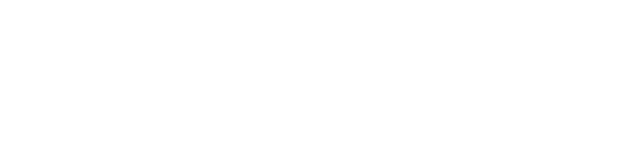
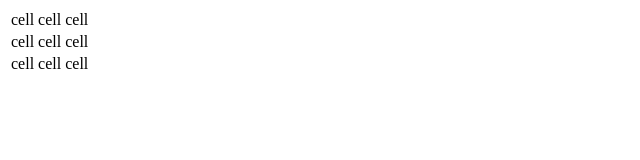
Before and after one commit to MohamedBerbouchi/tp-git, a plain HTML site: page index.html in a window 1280 px wide. Shown: the whole page, without its empty margins (0-640 px from the left). Drawn offline with Linux system fonts and the light colour scheme.

Commit message:
add table

```diff
--- a/index.html
+++ b/index.html
@@ -7,6 +7,22 @@
     <title>sitweb</title>
 </head>
 <body>
-
+    <table>
+        <tr>
+            <td>cell</td>
+            <td>cell</td>
+            <td>cell</td>
+        </tr>
+        <tr>
+            <td>cell</td>
+            <td>cell</td>
+            <td>cell</td>
+        </tr>
+        <tr>
+            <td>cell</td>
+            <td>cell</td>
+            <td>cell</td>
+        </tr>
+    </table>
 </body>
 </html>
```
